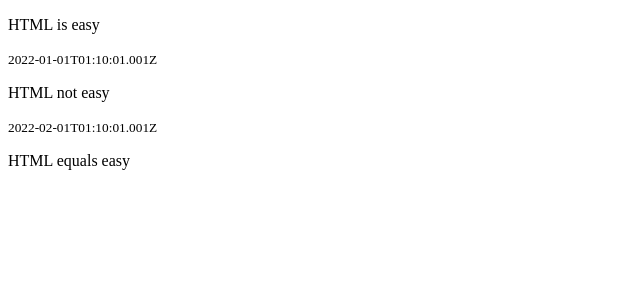
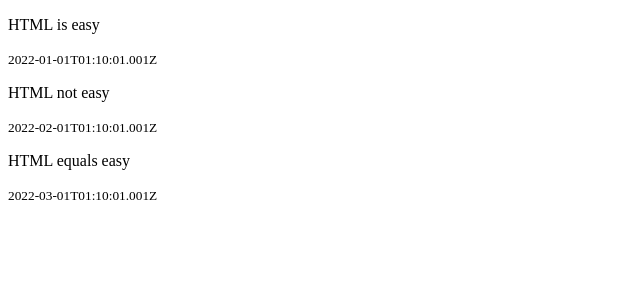
Before and after one commit to miguelgargallo/class_from_bootcamp_0004_0001, a React (Create React App) app: page / in a window 1280 px wide. Shown: the top 300 px of the page, without its empty margins (0-640 px from the left). Built offline with nearby package versions, Linux system fonts and the light colour scheme.

Commit message:
class_from_bootcamp_0004_0007 class_from_bootcamp_0004_0007

```diff
--- a/src/App.js
+++ b/src/App.js
@@ -16,7 +16,7 @@ const notes = [
   {
     id: 3,
     content: "HTML equals easy",
-    Date: "2022-03-01T01:10:01.001Z",
+    date: "2022-03-01T01:10:01.001Z",
     important: true
   }
 ];
```
